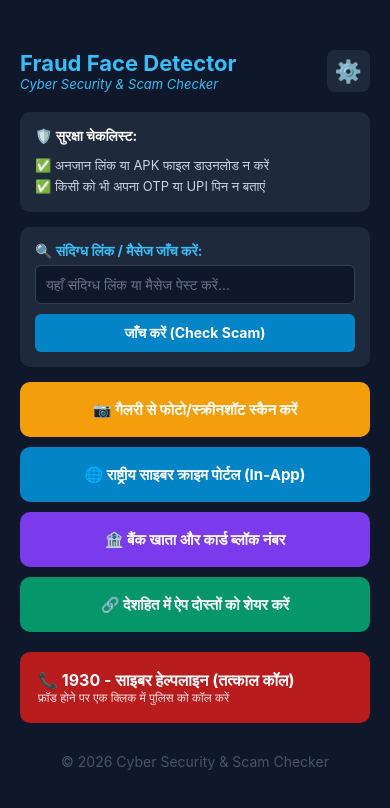
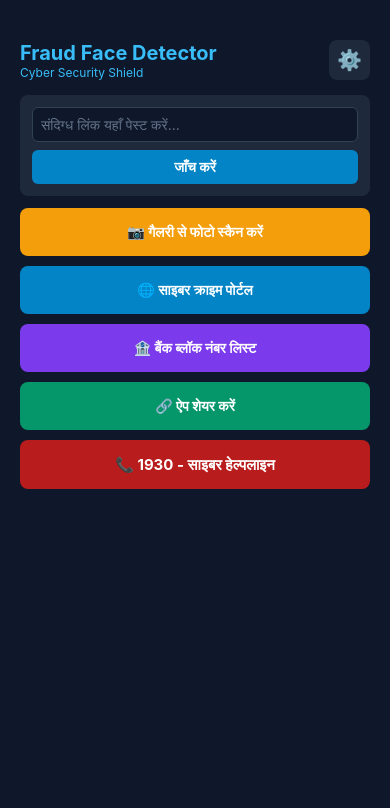
Before and after one commit to aashishkevat975-cyber/Deepfake-Shield, a React Native app: screen / in a window 390 px wide. Shown: the top 808 px of the page. Built offline with nearby package versions, Linux system fonts and the light colour scheme.

Commit message:
Update App.js

```diff
--- a/App.js
+++ b/App.js
@@ -28,19 +28,18 @@ export default function App() {
 
   const checkScamLink = () => {
     if (!scamLink.trim()) {
-      alert("कृपया पहले कोई लिंक या मैसेज यहाँ लिखें!");
+      alert("कृपया पहले कोई लिंक यहाँ लिखें!");
       return;
     }
-    // यहाँ 'scamLink' बिल्कुल सही लिखा गया है
     if (scamLink.includes('http') || scamLink.includes('offer') || scamLink.includes('win') || scamLink.includes('lottery')) {
-      setLinkResult('⚠️ चेतावनी: यह लिंक संदिग्ध या फ्रॉड हो सकता है! इस पर क्लिक न करें।');
+      setLinkResult('⚠️ चेतावनी: यह लिंक संदिग्ध या फ्रॉड हो सकता है!');
     } else {
       setLinkResult('✅ यह लिंक सामान्य लग रहा है, फिर भी सतर्क रहें।');
     }
   };
 
   const onShareApp = async () => {
-    await Share.share({ message: 'सावधान! ऑनलाइन फ्रॉड, डीपफेक और स्कैम से बचने के लिए "Fraud Face Detector" ऐप इस्तेमाल करें।' });
+    await Share.share({ message: 'सावधान! ऑनलाइन फ्रॉड और स्कैम से बचने के लिए "Fraud Face Detector" ऐप इस्तेमाल करें।' });
   };
 
   if (url) {
@@ -48,7 +47,7 @@ export default function App() {
       <View style={{ flex: 1, backgroundColor: '#0f172a', paddingTop: 40 }}>
         <View style={styles.webHeader}>
           <TouchableOpacity onPress={() => setUrl(null)}>
-            <Text style={{color:'#fff', fontWeight:'bold', fontSize:16}}>⬅ ऐप होम पर वापस जाएं</Text>
+            <Text style={{color:'#fff', fontWeight:'bold', fontSize:16}}>⬅ वापस जाएं</Text>
           </TouchableOpacity>
         </View>
         <WebView source={{ uri: url }} style={{ flex: 1 }} />
@@ -59,28 +58,19 @@ export default function App() {
   if (currentScreen === 'settings') {
     return (
       <ScrollView style={styles.container}>
-        <View style={styles.webHeader}>
-          <TouchableOpacity onPress={() => setCurrentScreen('home')}>
-            <Text style={{color:'#fff', fontWeight:'bold', fontSize:16}}>⬅ होम पर जाएं</Text>
-          </TouchableOpacity>
-        </View>
+        <TouchableOpacity onPress={() => setCurrentScreen('home')} style={styles.webHeader}>
+          <Text style={{color:'#fff', fontWeight:'bold', fontSize:16}}>⬅ होम पर जाएं</Text>
+        </TouchableOpacity>
 
-        <Text style={[styles.headerTitle, {marginVertical: 20}]}>⚙️ App Settings & Info</Text>
-
+        <Text style={[styles.headerTitle, {marginVertical: 20}]}>⚙️ App Settings</Text>
         <View style={styles.settingCard}>
           <Text style={styles.settingTitle}>🛡️ About App</Text>
-          <Text style={styles.settingDesc}>Fraud Face Detector - Cyber Security & Scam Checker v2.0</Text>
+          <Text style={styles.settingDesc}>Fraud Face Detector v2.0</Text>
         </View>
-
         <View style={styles.settingCard}>
-          <Text style={styles.settingTitle}>🔒 Privacy & Security Policy</Text>
-          <Text style={styles.settingDesc}>आपका कोई भी डेटा या फोटो हमारे सर्वर पर सेव नहीं किया जाता है।</Text>
+          <Text style={styles.settingTitle}>🔒 Privacy Policy</Text>
+          <Text style={styles.settingDesc}>आपका डेटा पूरी तरह सुरक्षित है।</Text>
         </View>
-
-        <TouchableOpacity style={styles.settingCard} onPress={onShareApp}>
-          <Text style={styles.settingTitle}>⭐ Rate Our App</Text>
-          <Text style={styles.settingDesc}>प्ले स्टोर पर हमें 5-स्टार रेटिंग दें</Text>
-        </TouchableOpacity>
       </ScrollView>
     );
   }
@@ -88,33 +78,16 @@ export default function App() {
   if (currentScreen === 'bankList') {
     return (
       <ScrollView style={styles.container}>
-        <View style={styles.webHeader}>
-          <TouchableOpacity onPress={() => setCurrentScreen('home')}>
-            <Text style={{color:'#fff', fontWeight:'bold', fontSize:16}}>⬅ होम पर जाएं</Text>
-          </TouchableOpacity>
-        </View>
-
-        <Text style={[styles.headerTitle, {marginVertical: 20}]}>🏦 बैंक खाता/कार्ड ब्लॉक नंबर</Text>
-        <Text style={{color: '#cbd5e1', marginBottom: 15, fontSize: 13}}>फ्रॉड होने पर तुरंत अपने बैंक के नंबर पर कॉल करें:</Text>
-
-        <TouchableOpacity style={styles.bankCard} onPress={() => Linking.openURL('tel:1800112211')}>
-          <Text style={styles.bankName}>SBI (स्टेट बैंक ऑफ इंडिया)</Text>
-          <Text style={styles.bankNumber}>📞 1800 11 2211</Text>
+        <TouchableOpacity onPress={() => setCurrentScreen('home')} style={styles.webHeader}>
+          <Text style={{color:'#fff', fontWeight:'bold', fontSize:16}}>⬅ होम पर जाएं</Text>
         </TouchableOpacity>
 
+        <Text style={[styles.headerTitle, {marginVertical: 20}]}>🏦 बैंक ब्लॉक नंबर</Text>
+        <TouchableOpacity style={styles.bankCard} onPress={() => Linking.openURL('tel:1800112211')}>
+          <Text style={styles.bankName}>SBI: 1800 11 2211</Text>
+        </TouchableOpacity>
         <TouchableOpacity style={styles.bankCard} onPress={() => Linking.openURL('tel:18002586161')}>
-          <Text style={styles.bankName}>HDFC बैंक</Text>
-          <Text style={styles.bankNumber}>📞 1800 258 6161</Text>
-        </TouchableOpacity>
-
-        <TouchableOpacity style={styles.bankCard} onPress={() => Linking.openURL('tel:18004194000')}>
-          <Text style={styles.bankName}>ICICI बैंक</Text>
-          <Text style={styles.bankNumber}>📞 1800 419 4000</Text>
-        </TouchableOpacity>
-
-        <TouchableOpacity style={styles.bankCard} onPress={() => Linking.openURL('tel:01204456000')}>
-          <Text style={styles.bankName}>Paytm Payments Bank</Text>
-          <Text style={styles.bankNumber}>📞 0120 4456 000</Text>
+          <Text style={styles.bankName}>HDFC: 1800 258 6161</Text>
         </TouchableOpacity>
       </ScrollView>
     );
@@ -125,96 +98,79 @@ export default function App() {
       <View style={styles.topBar}>
         <View>
           <Text style={styles.headerTitle}>Fraud Face Detector</Text>
-          <Text style={styles.subTitle}>Cyber Security & Scam Checker</Text>
+          <Text style={styles.subTitle}>Cyber Security Shield</Text>
         </View>
         <TouchableOpacity style={styles.settingsBtn} onPress={() => setCurrentScreen('settings')}>
-          <Text style={{fontSize: 22}}>⚙️</Text>
+          <Text style={{fontSize: 20}}>⚙️</Text>
         </TouchableOpacity>
       </View>
 
-      <View style={styles.checklist}>
-        <Text style={{color:'#fff', fontWeight:'bold', marginBottom:10}}>🛡️ सुरक्षा चेकलिस्ट:</Text>
-        <Text style={styles.checkText}>✅ अनजान लिंक या APK फाइल डाउनलोड न करें</Text>
-        <Text style={styles.checkText}>✅ किसी को भी अपना OTP या UPI पिन न बताएं</Text>
-      </View>
-
       <View style={styles.scannerBox}>
-        <Text style={{color: '#38bdf8', fontWeight: 'bold', marginBottom: 5}}>🔍 संदिग्ध लिंक / मैसेज जाँच करें:</Text>
         <TextInput
           style={styles.inputBox}
-          placeholder="यहाँ संदिग्ध लिंक या मैसेज पेस्ट करें..."
+          placeholder="संदिग्ध लिंक यहाँ पेस्ट करें..."
           placeholderTextColor="#64748b"
           value={scamLink}
           onChangeText={setScamLink}
         />
         <TouchableOpacity style={styles.checkBtn} onPress={checkScamLink}>
-          <Text style={{color: '#fff', fontWeight: 'bold'}}>जाँच करें (Check Scam)</Text>
+          <Text style={{color: '#fff', fontWeight: 'bold'}}>जाँच करें</Text>
         </TouchableOpacity>
         {linkResult ? <Text style={styles.resultText}>{linkResult}</Text> : null}
       </View>
 
       <TouchableOpacity style={styles.orangeBtn} onPress={pickImageFromGallery}>
-        <Text style={styles.btnText}>📷 गैलरी से फोटो/स्क्रीनशॉट स्कैन करें</Text>
+        <Text style={styles.btnText}>📷 गैलरी से फोटो स्कैन करें</Text>
       </TouchableOpacity>
 
       {selectedImage && (
         <View style={styles.imageContainer}>
-          <Text style={{color: '#38bdf8', marginBottom: 5}}>चुनी गई फोटो:</Text>
           <Image source={{ uri: selectedImage }} style={styles.previewImage} />
         </View>
       )}
 
       <TouchableOpacity style={styles.blueBtn} onPress={() => setUrl('https://cybercrime.gov.in')}>
-        <Text style={styles.btnText}>🌐 राष्ट्रीय साइबर क्राइम पोर्टल (In-App)</Text>
+        <Text style={styles.btnText}>🌐 साइबर क्राइम पोर्टल</Text>
       </TouchableOpacity>
 
       <TouchableOpacity style={styles.purpleBtn} onPress={() => setCurrentScreen('bankList')}>
-        <Text style={styles.btnText}>🏦 बैंक खाता और कार्ड ब्लॉक नंबर</Text>
+        <Text style={styles.btnText}>🏦 बैंक ब्लॉक नंबर लिस्ट</Text>
       </TouchableOpacity>
 
       <TouchableOpacity style={styles.greenBtn} onPress={onShareApp}>
-        <Text style={styles.btnText}>🔗 देशहित में ऐप दोस्तों को शेयर करें</Text>
+        <Text style={styles.btnText}>🔗 ऐप शेयर करें</Text>
       </TouchableOpacity>
 
       <TouchableOpacity style={styles.redCard} onPress={() => Linking.openURL('tel:1930')}>
-        <Text style={styles.cardTitle}>📞 1930 - साइबर हेल्पलाइन (तत्काल कॉल)</Text>
-        <Text style={styles.cardSub}>फ्रॉड होने पर एक क्लिक में पुलिस को कॉल करें</Text>
+        <Text style={styles.cardTitle}>📞 1930 - साइबर हेल्पलाइन</Text>
       </TouchableOpacity>
-
-      <Text style={styles.footer}>© 2026 Cyber Security & Scam Checker</Text>
     </ScrollView>
   );
 }
 
 const styles = StyleSheet.create({
-  container: { flex: 1, backgroundColor: '#0f172a', padding: 20, paddingTop: 50 },
-  topBar: { flexDirection: 'row', justifyContent: 'space-between', alignItems: 'center', marginBottom: 20 },
-  webHeader: { height: 60, backgroundColor: '#1e293b', justifyContent: 'center', paddingHorizontal: 20, marginBottom: 10, borderRadius: 8 },
-  headerTitle: { fontSize: 22, fontWeight: 'bold', color: '#38bdf8' },
-  subTitle: { fontSize: 13, color: '#38bdf8', fontStyle: 'italic' },
+  container: { flex: 1, backgroundColor: '#0f172a', padding: 20, paddingTop: 40 },
+  topBar: { flexDirection: 'row', justifyContent: 'space-between', alignItems: 'center', marginBottom: 15 },
+  webHeader: { height: 50, backgroundColor: '#1e293b', justifyContent: 'center', paddingHorizontal: 15, marginBottom: 10, borderRadius: 8 },
+  headerTitle: { fontSize: 20, fontWeight: 'bold', color: '#38bdf8' },
+  subTitle: { fontSize: 12, color: '#38bdf8' },
   settingsBtn: { backgroundColor: '#1e293b', padding: 8, borderRadius: 8 },
-  checklist: { backgroundColor: '#1e293b', padding: 15, borderRadius: 10, marginBottom: 15 },
-  checkText: { color: '#cbd5e1', fontSize: 13, marginVertical: 2 },
-  scannerBox: { backgroundColor: '#1e293b', padding: 15, borderRadius: 10, marginBottom: 15 },
-  inputBox: { backgroundColor: '#0f172a', color: '#fff', padding: 10, borderRadius: 6, borderWidth: 1, borderColor: '#334155', marginBottom: 10 },
-  checkBtn: { backgroundColor: '#0284c7', padding: 10, borderRadius: 6, alignItems: 'center' },
-  resultText: { color: '#f87171', marginTop: 8, fontSize: 13, fontWeight: 'bold' },
-  orangeBtn: { backgroundColor: '#f59e0b', padding: 18, borderRadius: 10, marginBottom: 10 },
-  blueBtn: { backgroundColor: '#0284c7', padding: 18, borderRadius: 10, marginBottom: 10 },
-  purpleBtn: { backgroundColor: '#7c3aed', padding: 18, borderRadius: 10, marginBottom: 10 },
-  greenBtn: { backgroundColor: '#059669', padding: 18, borderRadius: 10, marginBottom: 20 },
-  redCard: { backgroundColor: '#b91c1c', padding: 18, borderRadius: 10, marginBottom: 20 },
-  btnText: { color: '#fff', textAlign: 'center', fontWeight: 'bold', fontSize: 15 },
-  cardTitle: { color: '#fff', fontSize: 16, fontWeight: 'bold' },
-  cardSub: { color: '#fee2e2', fontSize: 12 },
-  settingCard: { backgroundColor: '#1e293b', padding: 15, borderRadius: 10, marginBottom: 15 },
-  settingCardTitle: { color: '#38bdf8', fontSize: 16, fontWeight: 'bold', marginBottom: 5 },
-  settingTitle: { color: '#38bdf8', fontSize: 16, fontWeight: 'bold', marginBottom: 5 },
-  settingDesc: { color: '#cbd5e1', fontSize: 13 },
-  bankCard: { backgroundColor: '#1e293b', padding: 15, borderRadius: 10, marginBottom: 12, borderLeftWidth: 5, borderLeftColor: '#7c3aed' },
-  bankName: { color: '#fff', fontSize: 16, fontWeight: 'bold' },
-  bankNumber: { color: '#38bdf8', fontSize: 14, marginTop: 4 },
-  imageContainer: { alignItems: 'center', marginBottom: 15, backgroundColor: '#1e293b', padding: 10, borderRadius: 10 },
-  previewImage: { width: 200, height: 200, borderRadius: 10 },
-  footer: { textAlign: 'center', color: '#475569', marginTop: 10, marginBottom: 40 }
+  scannerBox: { backgroundColor: '#1e293b', padding: 12, borderRadius: 8, marginBottom: 12 },
+  inputBox: { backgroundColor: '#0f172a', color: '#fff', padding: 8, borderRadius: 6, borderWidth: 1, borderColor: '#334155', marginBottom: 8 },
+  checkBtn: { backgroundColor: '#0284c7', padding: 8, borderRadius: 6, alignItems: 'center' },
+  resultText: { color: '#f87171', marginTop: 6, fontSize: 12, fontWeight: 'bold' },
+  orangeBtn: { backgroundColor: '#f59e0b', padding: 15, borderRadius: 8, marginBottom: 10 },
+  blueBtn: { backgroundColor: '#0284c7', padding: 15, borderRadius: 8, marginBottom: 10 },
+  purpleBtn: { backgroundColor: '#7c3aed', padding: 15, borderRadius: 8, marginBottom: 10 },
+  greenBtn: { backgroundColor: '#059669', padding: 15, borderRadius: 8, marginBottom: 10 },
+  redCard: { backgroundColor: '#b91c1c', padding: 15, borderRadius: 8, marginBottom: 20, alignItems: 'center' },
+  btnText: { color: '#fff', textAlign: 'center', fontWeight: 'bold', fontSize: 14 },
+  cardTitle: { color: '#fff', fontSize: 15, fontWeight: 'bold' },
+  settingCard: { backgroundColor: '#1e293b', padding: 12, borderRadius: 8, marginBottom: 10 },
+  settingTitle: { color: '#38bdf8', fontSize: 14, fontWeight: 'bold' },
+  settingDesc: { color: '#cbd5e1', fontSize: 12 },
+  bankCard: { backgroundColor: '#1e293b', padding: 12, borderRadius: 8, marginBottom: 10 },
+  bankName: { color: '#fff', fontSize: 14, fontWeight: 'bold' },
+  imageContainer: { alignItems: 'center', marginBottom: 10, backgroundColor: '#1e293b', padding: 8, borderRadius: 8 },
+  previewImage: { width: 150, height: 150, borderRadius: 8 }
 });
```
